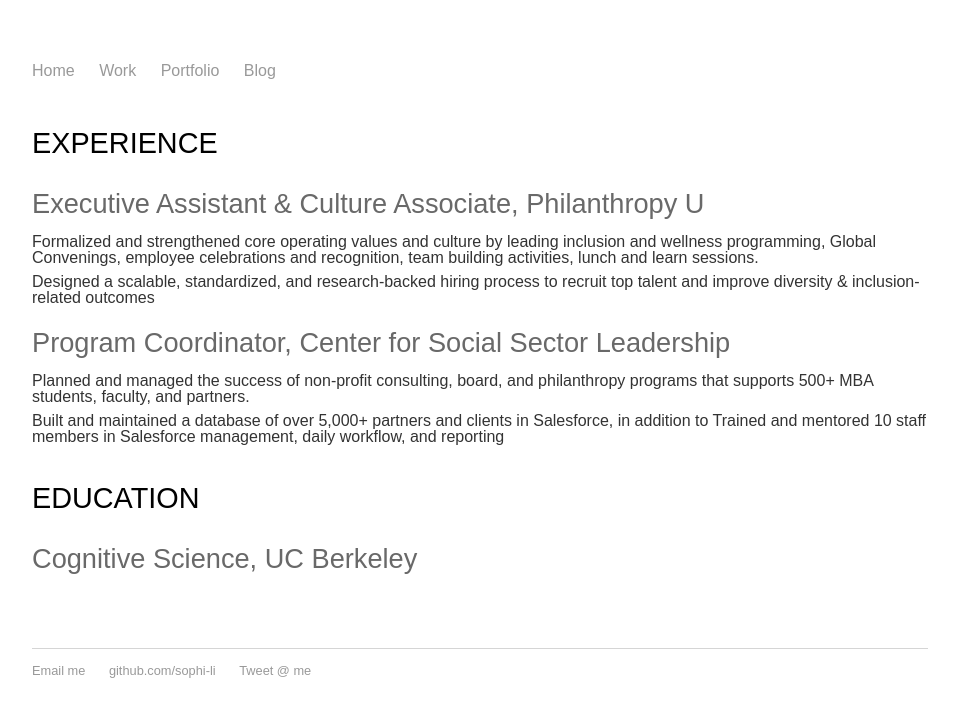
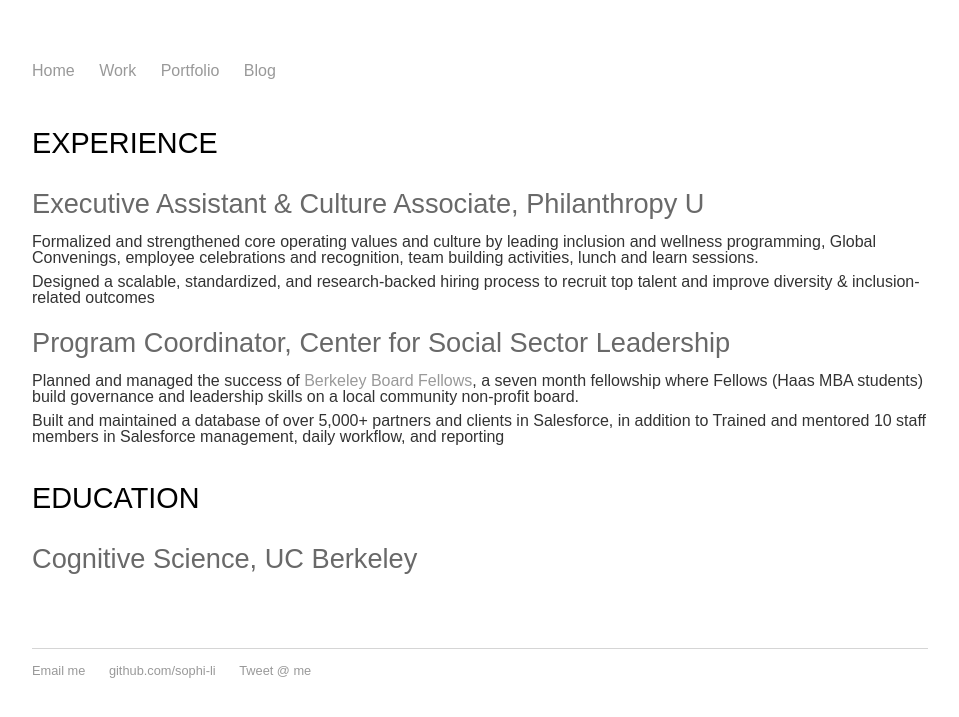
Before and after one commit to rmorabia/sophi-li.github.io, a Jekyll site: the page built from work/index.html, in a window 1280 px wide. Shown: the top 717 px of the page, without its empty margins (160-1119 px from the left). Built offline with Jekyll 4.4.1, drawn with Linux system fonts in a browser that asks for light colours.

Commit message:
hyperlink

```diff
--- a/work/index.html
+++ b/work/index.html
@@ -23,7 +23,7 @@ title: Sophia Li
 	</h2-work>
 
 	<h3-work>
-		Planned and managed the success of non-profit consulting, board, and philanthropy programs that supports 500+ MBA students, faculty, and partners.
+		Planned and managed the success of <a href="https://haas.berkeley.edu/cssl/programs-events/berkeley-board-fellows/" target="_blank">Berkeley Board Fellows</a>, a seven month fellowship where Fellows (Haas MBA students) build governance and leadership skills on a local community non-profit board.
 	</h3-work>
 	<h3-work>
 		Built and maintained a database of over 5,000+ partners and clients in Salesforce, in addition to Trained and mentored 10 staff members in Salesforce management, daily workflow, and reporting
```
